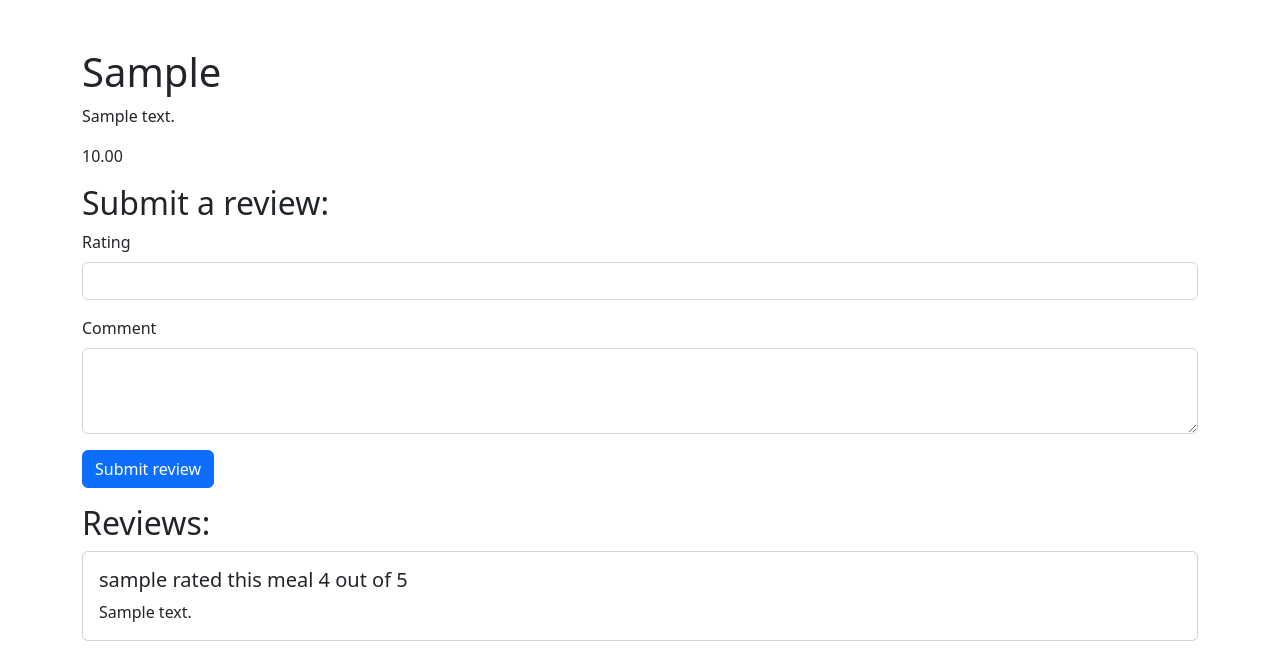
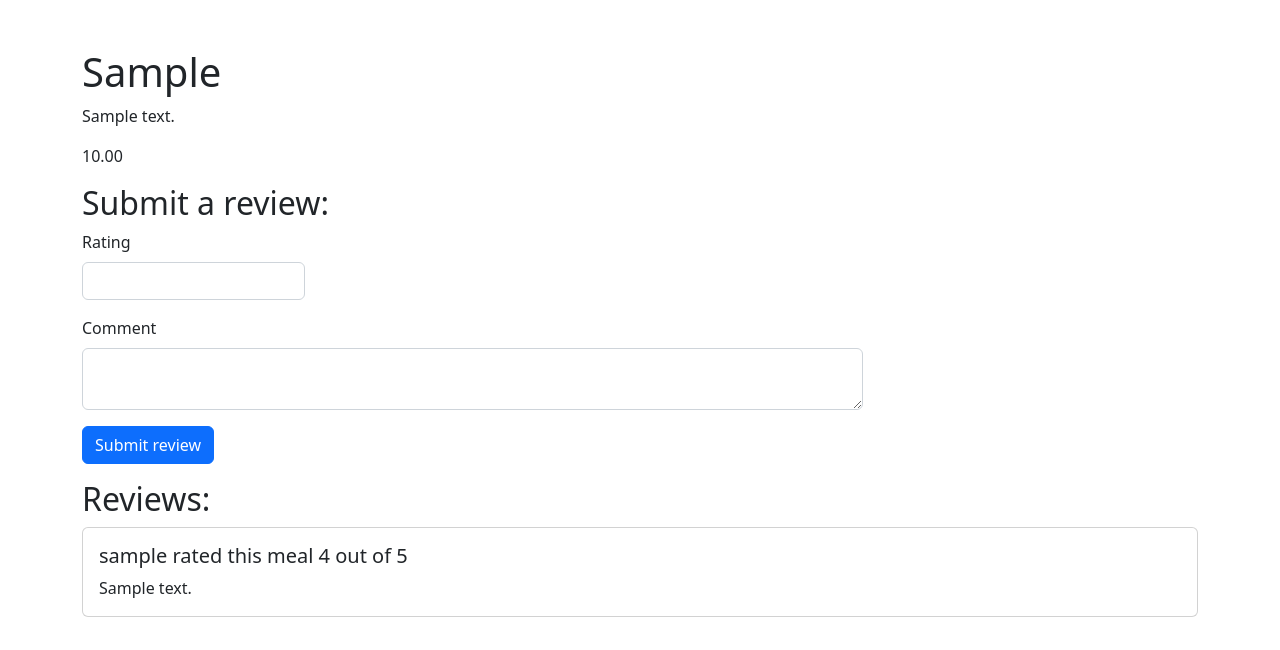
Before and after one commit to willyhuang18/Restaurant-app, a Django app: page /item/1/ in a window 1280 px wide. Shown: the part 56-706 px from the top of the page. Run offline with Django 4.2, Linux system fonts and the light colour scheme; tables that the repository leaves empty hold one stand-in row (values such as "Sample post"); some libraries are stand-ins or nearby versions.

Commit message:
adding some styling changing

```diff
--- a/templates/index.html
+++ b/templates/index.html
@@ -28,7 +28,7 @@
                             </li>
                         {% else %}
                             <li class="list-group-item d-flex justify-content-between align-items-center border rounded pb-0 mb-3" style="cursor: pointer;" onmouseover="this.style.backgroundColor='#F8F9FA';" onmouseout="this.style.backgroundColor='white';">
-                                <a href="{% url 'menu_item' row.pk %}" class="stretched-link"><h3>{{ row.meal }}</h3></a>
+                                <a href="{% url 'menu_item' row.pk %}" class="stretched-link" style="text-decoration:none; color:black"><h3>{{ row.meal }}</h3></a>
                                 <span class="badge bg-primary rounded-pill">{{ row.price }}</span>
                             </li>
                         {% endif %}
--- a/templates/menu_item_detail.html
+++ b/templates/menu_item_detail.html
@@ -5,23 +5,28 @@
 {% endcomment %}
 {% block content %}
     <div class="container">
+        <!-- Displaying the meal details -->
         <h1 class="pt-5">{{ item.meal }}</h1>
         <p>{{ item.description }}</p>
         <p>{{ item.price }}</p>
+
+        <!-- Form for submitting a review -->
         <h2>Submit a review:</h2>
         <form method="post" class="mb-3">
           {% csrf_token %}
           <div class="mb-3">
             <label for="rating" class="form-label">Rating</label>
-            <input type="number" class="form-control" id="rating" name="rating" min="1" max="5" required>
+            <input type="number" class="form-control" style="width:20%" id="rating" name="rating" min="1" max="5" required>
           </div>
           <div class="mb-3">
             <label for="comment" class="form-label">Comment</label>
-            <textarea class="form-control" id="comment" name="comment" rows="3" required></textarea>
+            <!-- Reduced the textarea rows to 2 to make the form smaller -->
+            <textarea class="form-control" id="comment" name="comment" rows="2" style="width:70%" required></textarea>
           </div>
           <button type="submit" class="btn btn-primary">Submit review</button>
         </form>
 
+        <!-- Displaying the reviews -->
         <h2>Reviews:</h2>
         {% for review in item.review_set.all %}
           <div class="card mb-3">
```
